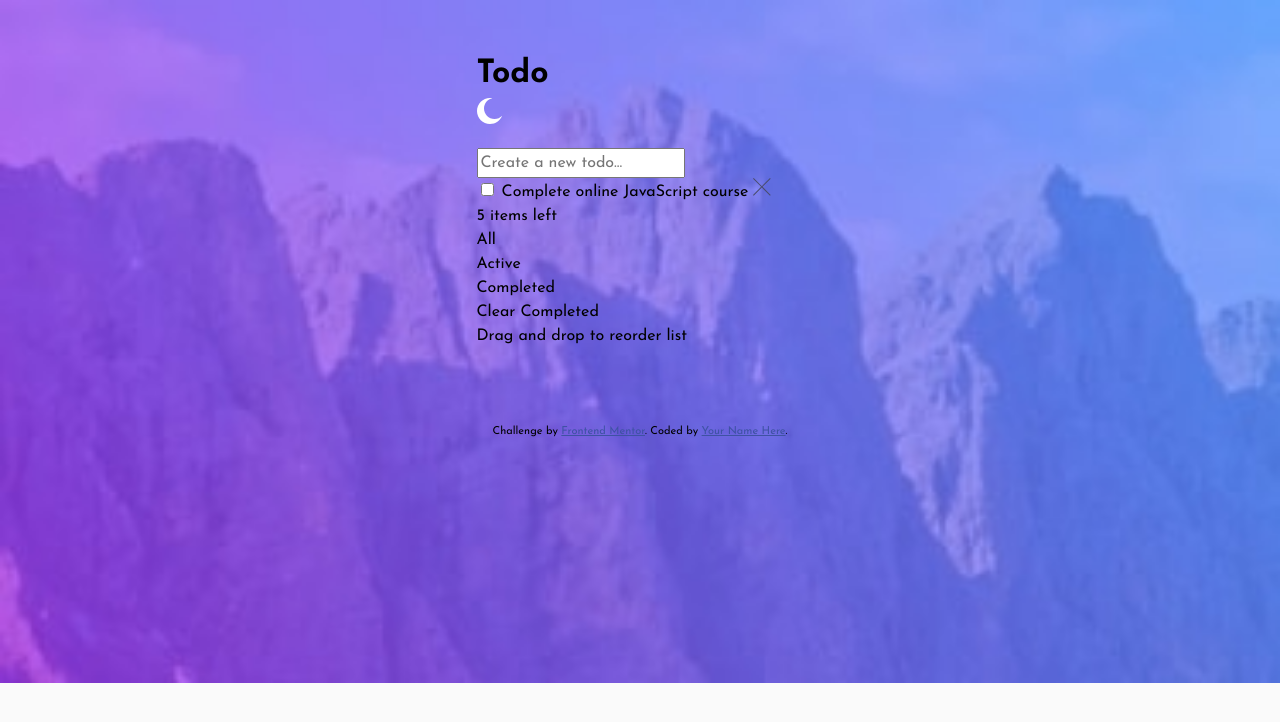
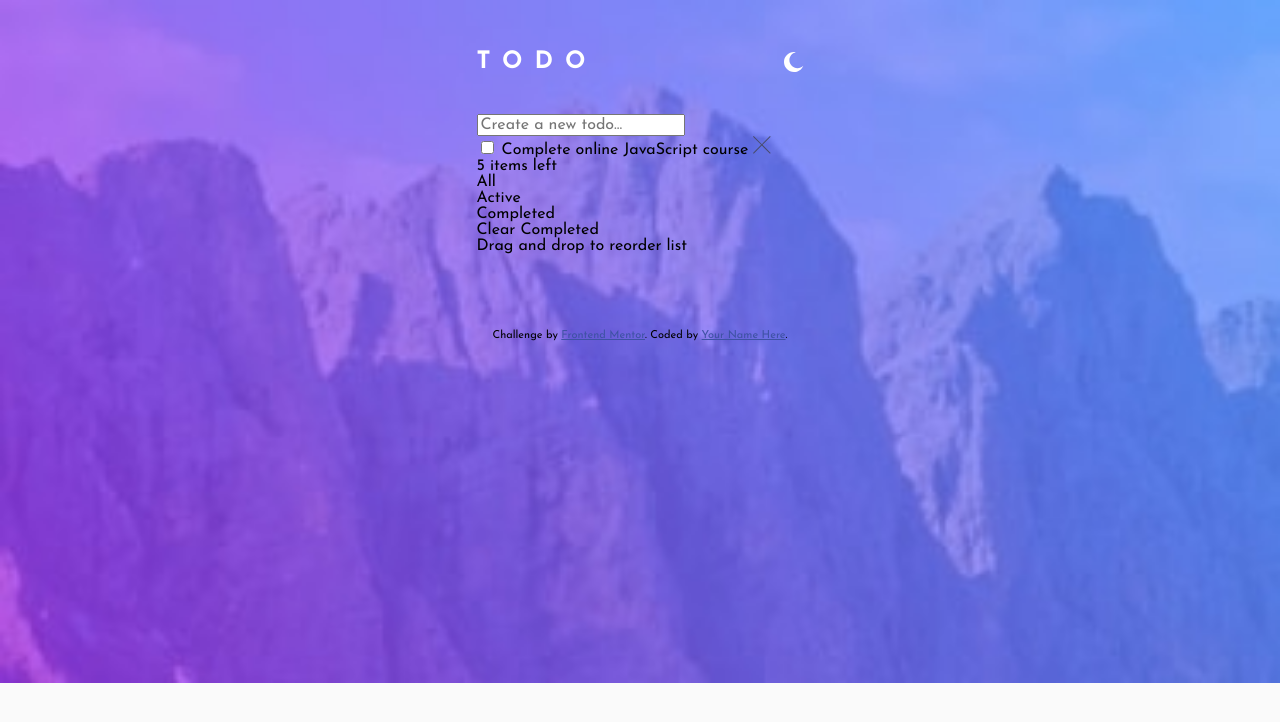
Before and after one commit to maxi1993-tech/Todo-app, a website: page index.html in a window 1280 px wide. Drawn offline with nearby package versions, Linux system fonts and the light colour scheme; files that its build step writes are made by us from their sources.

Commit message:
style: add header layout

```diff
--- a/scss/base/_reset.scss
+++ b/scss/base/_reset.scss
@@ -6,7 +6,7 @@
 
 body {
   margin: 0;
-  line-height: 1.5;
+  line-height: 1;
 }
 
 img,
--- a/scss/layout/_container.scss
+++ b/scss/layout/_container.scss
@@ -4,6 +4,6 @@
     margin: 0 auto;
     display: flex;
     flex-direction: column;
-    gap: 1rem;
+    gap: 2.5rem;
     padding: 50px 24px 76px 24px;
 }
--- /dev/null
+++ b/scss/layout/_header.scss
@@ -0,0 +1,20 @@
+@use "../abstracts/variables" as *;
+
+.header {
+    display: flex;
+    justify-content: space-between;
+    align-items: center;
+
+    &__title {
+        font-size: 1.5rem;
+        color: var(--title);
+        text-transform: uppercase;
+        letter-spacing: 0.5em;
+        font-weight: 700;
+    }
+
+    &__icon {
+        width: 20px;
+        height: 20px;
+    }
+}
--- a/scss/main.scss
+++ b/scss/main.scss
@@ -5,4 +5,5 @@
 @use "base/typography";
 @use "layout/container";
 @use "layout/footer";
+@use "layout/header";
 @use "utilities/utilities";
```
